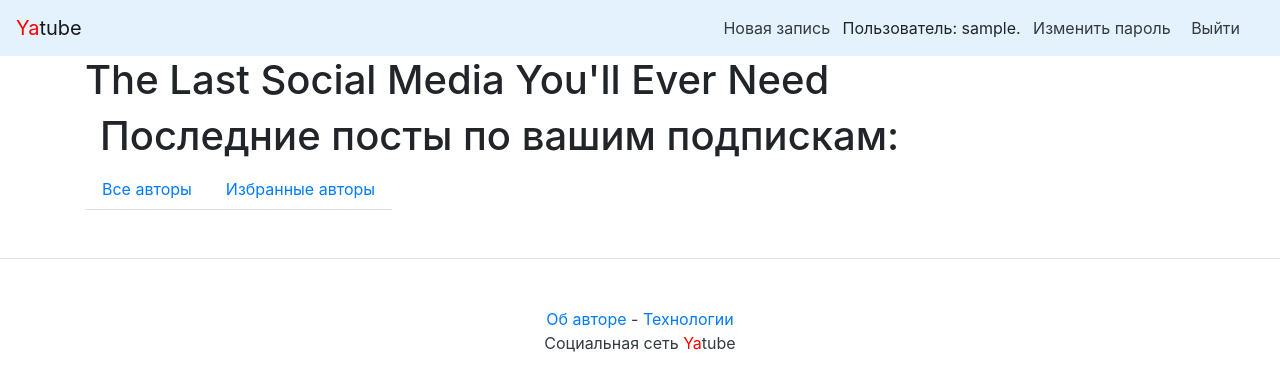
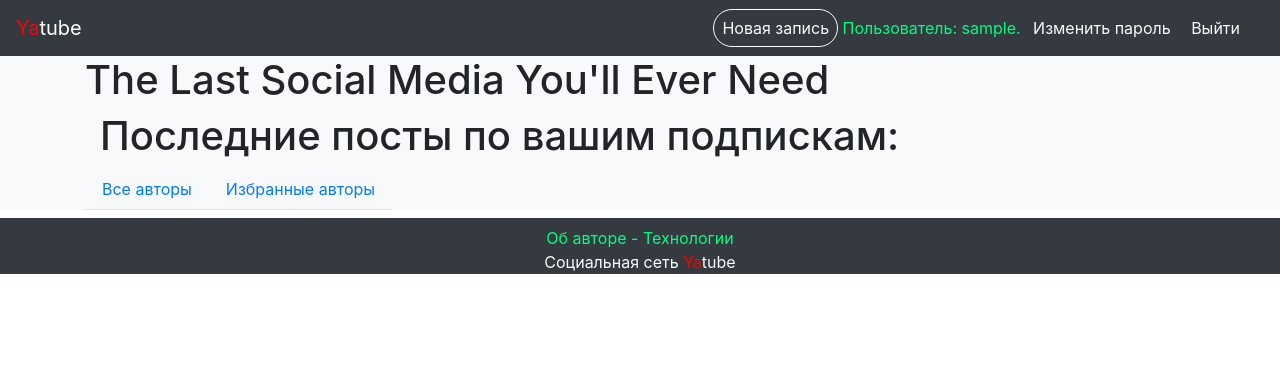
Before and after one commit to AlexeyDonskikh/yatube, a Django app: page /follow/ in a window 1280 px wide. Shown: the top 391 px of the page. Run offline with Django 3.2, Linux system fonts and the light colour scheme; the visitor is signed in with stand-in values (Sample User, id 1); data comes from the database, SQL or seed files in the repository; data that the repository does not hold is empty; some libraries are stand-ins or nearby versions.

Commit message:
After hw05_final v.2.0

```diff
--- a/templates/base.html
+++ b/templates/base.html
@@ -14,7 +14,7 @@
     <body>
         {% include 'includes/nav.html' %}
 
-        <main>
+        <main class="bg-light">
             <div class="container" style="width">
                 <h1>{% block header %}The Last Social Media You'll Ever Need{% endblock %}</h1>
 
--- a/templates/includes/footer.html
+++ b/templates/includes/footer.html
@@ -1,4 +1,4 @@
-<footer class="pt-4 my-md-5 pt-md-5 border-top">
-        <p class="m-0 text-dark text-center "><a href="/about/about-author/">Об авторе</a> - <a href="/about/about-spec/">Технологии</a></p>
-        <p class="m-0 text-dark text-center ">Социальная сеть <span style="color:red">Ya</span>tube</p>
+<footer class="pt-1 my-md-2 pt-md-2 bg-dark">
+        <p class="m-0 ark text-center" style="color: springgreen"><a href="/about/about-author/" style="color: springgreen">Об авторе</a> - <a href="/about/about-spec/" style="color: springgreen">Технологии</a></p>
+        <p class="m-0 text-light text-center">Социальная сеть <span style="color:red">Ya</span>tube</p>
 </footer>
--- a/templates/includes/nav.html
+++ b/templates/includes/nav.html
@@ -1,17 +1,18 @@
-<nav class="navbar navbar-light" style="background-color: #e3f2fd;">
+<nav class="navbar navbar-dark bg-dark">
+
     <a class="navbar-brand" href="/"><span style="color:red">Ya</span>tube</a>
 
-    <nav class="my-2 my-md-0 mr-md-3">
+    <nav class="my-2 my-md-0 mr-md-3 text-light">
         {% if user.is_authenticated %}
-            <a class="p-2 text-dark" href="{% url 'new_post' %}">Новая запись</a>
+            <a class="p-2 text-light border border-light rounded-pill" href="{% url 'new_post' %}">Новая запись</a>
         {% endif %}
         {% if user.is_authenticated %}
-            Пользователь: {{ user.username }}.
-            <a class="p-2 text-dark" href="{% url 'password_change' %}">Изменить пароль</a>
-            <a class="p-2 text-dark" href="{% url 'logout' %}">Выйти</a>
+            <span style="color:springgreen">Пользователь: {{ user.username }}.</span>
+            <a class="p-2 text-light" href="{% url 'password_change' %}">Изменить пароль</a>
+            <a class="p-2 text-light" href="{% url 'logout' %}">Выйти</a>
         {% else %}
-            <a class="p-2 text-dark" href="{% url 'login' %}">Войти</a> |
-            <a class="p-2 text-dark" href="{% url 'signup' %}">Регистрация</a>
+            <a class="p-2 text-light" href="{% url 'login' %}">Войти</a> |
+            <a class="p-2 text-light" href="{% url 'signup' %}">Регистрация</a>
         {% endif %}
     </nav>
 </nav>
```
